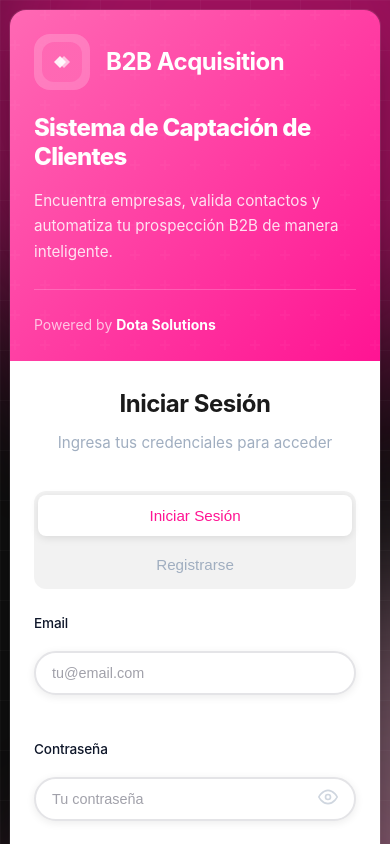
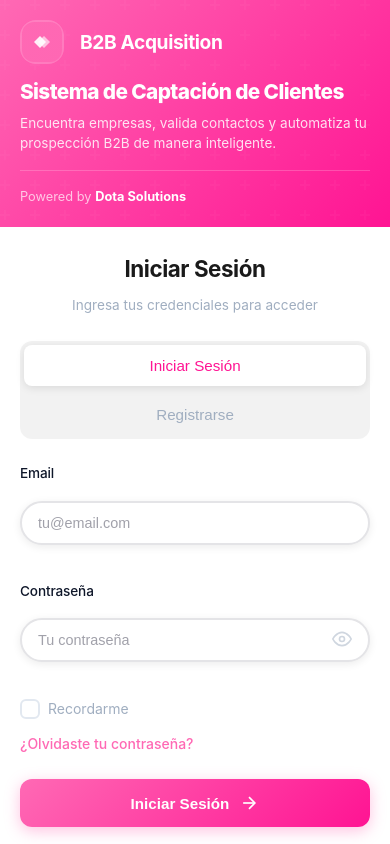
Before and after one commit to ivolevy/b2b-client-acquisition-system, a React (Vite) app in the folder frontend/: page / in a window 390 px wide. Shown: the top 844 px of the page. Built offline with nearby package versions, Linux system fonts and the light colour scheme; no server answers.

Commit message:
Fix responsive: login ocupa 100% en móvil, inputs visibles, layout sin espacios vacíos

```diff
--- a/frontend/src/App.css
+++ b/frontend/src/App.css
@@ -4,6 +4,8 @@
   flex-direction: column;
   background: rgba(244, 244, 245, 0.85);
   position: relative;
+  width: 100%;
+  overflow-x: hidden;
 }
 
 .main-content {
@@ -12,6 +14,7 @@
   max-width: 1400px;
   margin: 0 auto;
   width: 100%;
+  box-sizing: border-box;
 }
 
 .loading-overlay {
--- a/frontend/src/components/Filters.css
+++ b/frontend/src/components/Filters.css
@@ -1,7 +1,9 @@
 .filters-container {
   margin-bottom: var(--spacing-xl);
-  display: grid;
+  display: flex;
+  flex-direction: column;
   gap: var(--spacing-lg);
+  width: 100%;
 }
 
 .filter-section {
@@ -10,6 +12,8 @@
   border-radius: var(--radius-xl);
   box-shadow: var(--shadow-lg);
   border: none;
+  width: 100%;
+  box-sizing: border-box;
 }
 
 .filter-header {
--- a/frontend/src/components/Login.css
+++ b/frontend/src/components/Login.css
@@ -555,43 +555,115 @@
 }
 
 @media (max-width: 480px) {
+  .login-page {
+    padding: 0;
+    align-items: flex-start;
+  }
+
   .login-container {
-    margin: 10px;
-    border-radius: 16px;
+    margin: 0;
+    border-radius: 0;
+    min-height: 100vh;
+    width: 100%;
+    max-width: 100%;
   }
 
   .login-branding {
-    padding: 24px;
+    padding: 20px;
+    min-height: auto;
   }
 
   .logo-container {
+    margin-bottom: 16px;
+  }
+
+  .logo-icon {
+    width: 44px;
+    height: 44px;
+  }
+
+  .logo-text {
+    font-size: 1.2rem;
+  }
+
+  .branding-message {
+    margin-bottom: 16px;
+  }
+
+  .branding-message h2 {
+    font-size: 1.3rem;
+    margin-bottom: 8px;
+  }
+
+  .branding-message p {
+    font-size: 0.85rem;
+    line-height: 1.5;
+  }
+
+  .branding-footer {
+    padding-top: 16px;
+  }
+
+  .branding-footer p {
+    font-size: 0.8rem;
+  }
+
+  .login-form-panel {
+    padding: 24px 20px;
+  }
+
+  .form-container {
+    max-width: 100%;
+  }
+
+  .form-header {
     margin-bottom: 24px;
   }
 
-  .branding-message {
-    margin-bottom: 24px;
+  .form-header h2 {
+    font-size: 1.4rem;
   }
 
-  .branding-message h2 {
-    font-size: 1.5rem;
+  .form-header p {
+    font-size: 0.85rem;
   }
 
-  .branding-message p {
-    font-size: 0.95rem;
+  .login-form {
+    gap: 16px;
   }
 
-  .login-form-panel {
-    padding: 24px;
-  }
-
-  .form-header h2 {
-    font-size: 1.5rem;
+  .input-wrapper input {
+    padding: 12px 44px 12px 14px;
+    font-size: 16px; /* Previene zoom en iOS */
   }
 
   .form-options {
     flex-direction: column;
     gap: 12px;
     align-items: flex-start;
+  }
+
+  .login-button {
+    padding: 14px 20px;
+    font-size: 0.95rem;
+  }
+
+  .form-footer {
+    margin-top: 24px;
+    padding-top: 20px;
+  }
+
+  .security-badge {
+    margin-top: 16px;
+  }
+
+  .auth-tabs {
+    margin-bottom: 20px;
+  }
+
+  .auth-tab {
+    padding: 10px 12px;
+    font-size: 0.9rem;
   }
 }
 
--- a/frontend/src/index.css
+++ b/frontend/src/index.css
@@ -221,3 +221,39 @@ body.modal-open {
 .leaflet-control {
   z-index: 500 !important;
 }
+
+/* ============================================
+   RESPONSIVE GLOBAL - MOBILE
+   ============================================ */
+
+@media (max-width: 768px) {
+  html, body {
+    overflow-x: hidden;
+    width: 100%;
+  }
+
+  #root {
+    width: 100%;
+    overflow-x: hidden;
+  }
+
+  input, select, textarea {
+    font-size: 16px; /* Previene zoom en iOS */
+  }
+}
+
+@media (max-width: 480px) {
+  :root {
+    --spacing-lg: 1rem;
+    --spacing-xl: 1.5rem;
+    --spacing-2xl: 2rem;
+  }
+
+  body {
+    font-size: 14px;
+  }
+
+  h1 { font-size: 1.5rem; }
+  h2 { font-size: 1.25rem; }
+  h3 { font-size: 1.1rem; }
+}
```
